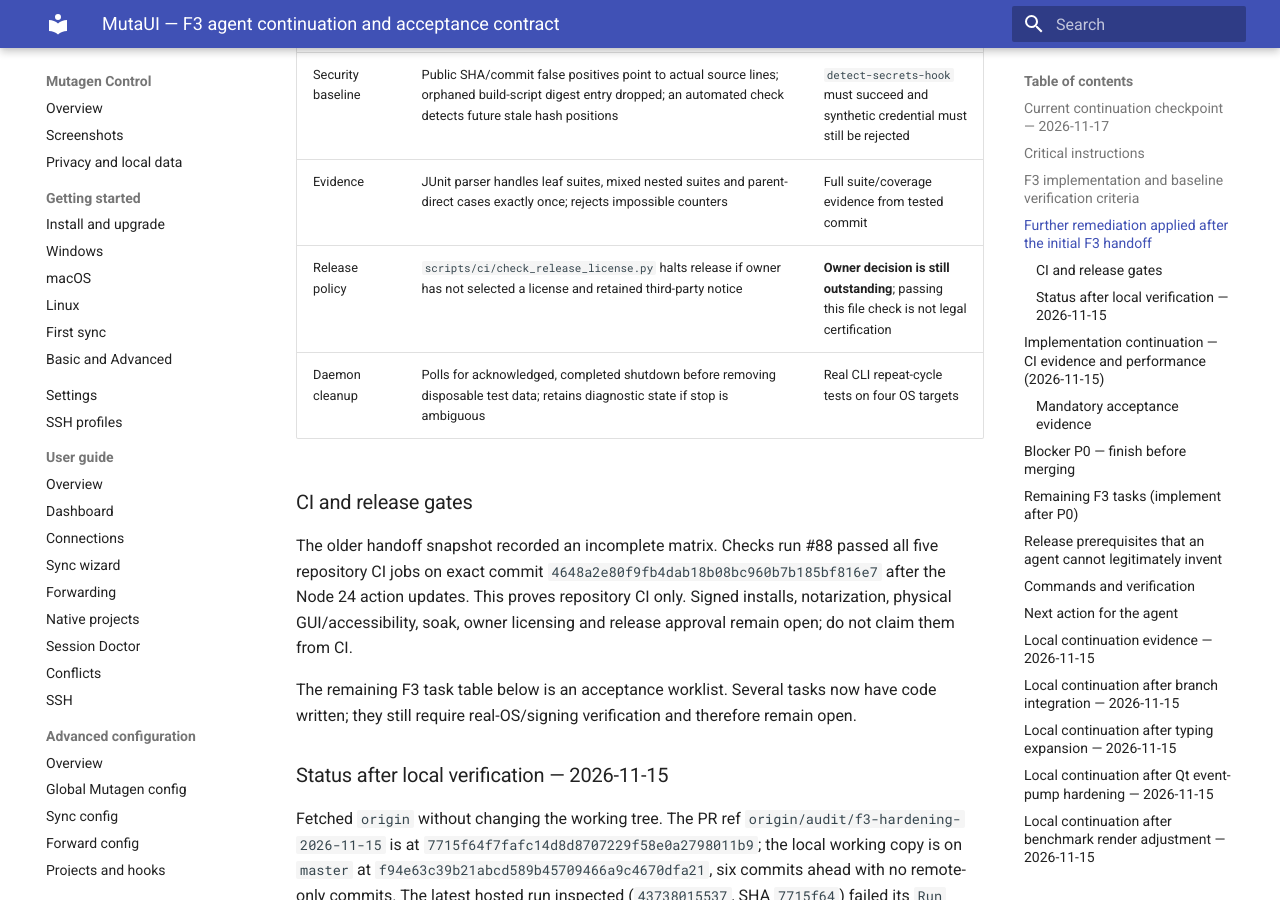
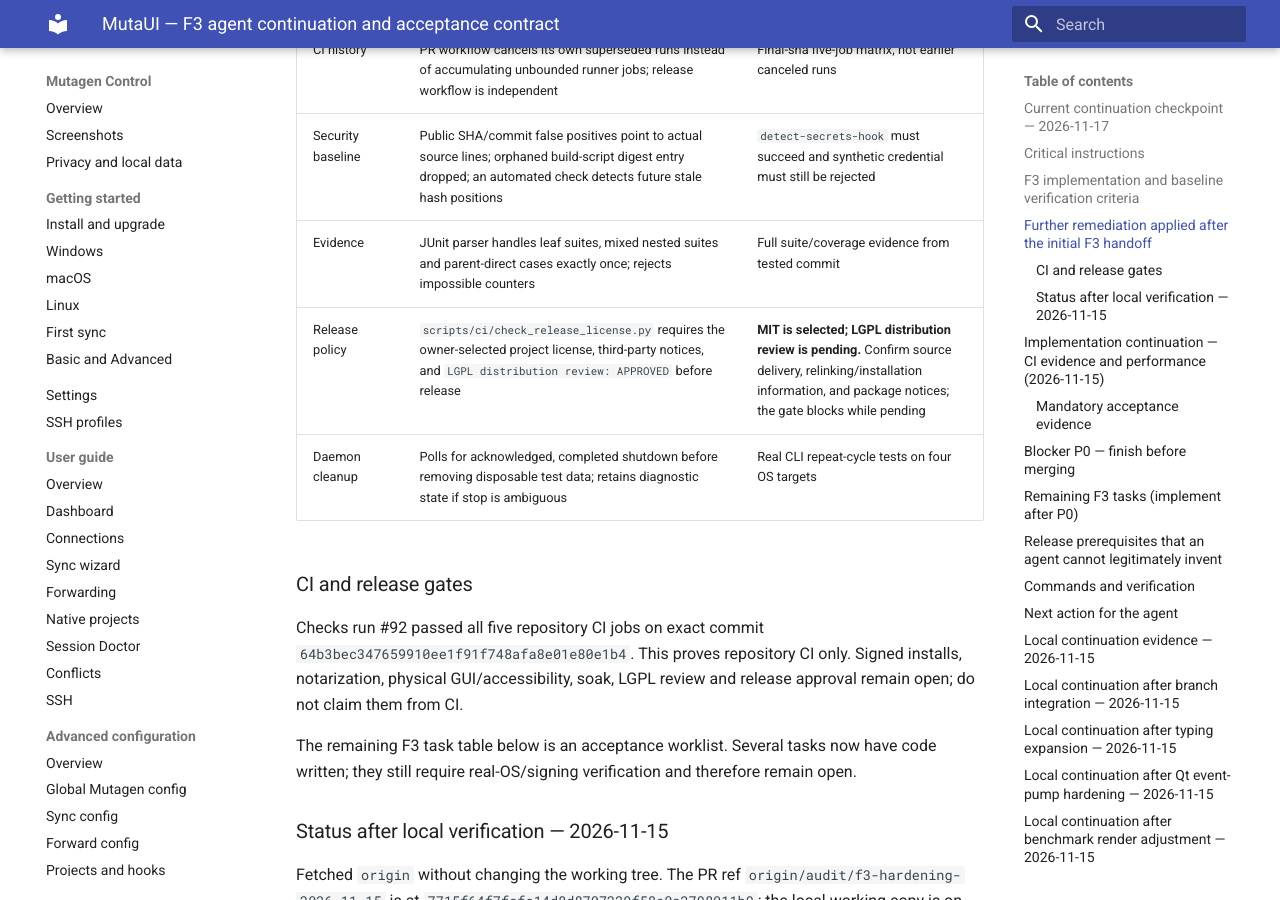
Before and after one commit to Harfusha/MutaUI, an MkDocs documentation site: the page built from docs/audits/F3_AGENT_REMAINING.md, in a window 1280 px wide and 900 px high, scrolled down 3813 px. Built offline with MkDocs 1.6.1 and Material for MkDocs 9.7.7, drawn with Linux system fonts in a browser that asks for light colours; some of the changed text lies outside the part shown.

Commit message:
docs: refresh F3 release blockers

```diff
--- a/docs/audits/F3_AGENT_REMAINING.md
+++ b/docs/audits/F3_AGENT_REMAINING.md
@@ -60,12 +60,12 @@ The following changes are committed. Current repository CI is recorded above; th
 | CI history | PR workflow cancels its own superseded runs instead of accumulating unbounded runner jobs; release workflow is independent | Final-sha five-job matrix, not earlier canceled runs |
 | Security baseline | Public SHA/commit false positives point to actual source lines; orphaned build-script digest entry dropped; an automated check detects future stale hash positions | `detect-secrets-hook` must succeed and synthetic credential must still be rejected |
 | Evidence | JUnit parser handles leaf suites, mixed nested suites and parent-direct cases exactly once; rejects impossible counters | Full suite/coverage evidence from tested commit |
-| Release policy | `scripts/ci/check_release_license.py` halts release if owner has not selected a license and retained third-party notice | **Owner decision is still outstanding**; passing this file check is not legal certification |
+| Release policy | `scripts/ci/check_release_license.py` requires the owner-selected project license, third-party notices, and `LGPL distribution review: APPROVED` before release | **MIT is selected; LGPL distribution review is pending.** Confirm source delivery, relinking/installation information, and package notices; the gate blocks while pending |
 | Daemon cleanup | Polls for acknowledged, completed shutdown before removing disposable test data; retains diagnostic state if stop is ambiguous | Real CLI repeat-cycle tests on four OS targets |
 
 ### CI and release gates
 
-The older handoff snapshot recorded an incomplete matrix. Checks run #88 passed all five repository CI jobs on exact commit `4648a2e80f9fb4dab18b08bc960b7b185bf816e7` after the Node 24 action updates. This proves repository CI only. Signed installs, notarization, physical GUI/accessibility, soak, owner licensing and release approval remain open; do not claim them from CI.
+Checks run #92 passed all five repository CI jobs on exact commit `64b3bec347659910ee1f91f748afa8e01e80e1b4`. This proves repository CI only. Signed installs, notarization, physical GUI/accessibility, soak, LGPL review and release approval remain open; do not claim them from CI.
 
 The remaining F3 task table below is an acceptance worklist. Several tasks now have code written; they still require real-OS/signing verification and therefore remain open.
 
@@ -135,7 +135,7 @@ Since the preceding handoff, **six additional implementation commits** were adde
 
 ## Release prerequisites that an agent cannot legitimately invent
 
-The owner must decide the license; provide Apple Developer ID, notary API credentials, Windows code-signing certificate through approved GitHub Actions secrets; and accept target platform GUI/a11y behavior. No credentials belong in commits, support bundles or logs.
+The project owner selected MIT. Before a binary release, an owner/legal reviewer must approve Qt/PySide and Paramiko LGPL fulfillment, including source delivery, relinking/installation information, and notices in every package. The owner must also provide Apple Developer ID, notary API credentials, and Windows code-signing certificate through GitHub Actions secrets, then accept target-platform GUI/accessibility behavior. No credentials belong in commits, support bundles, or logs.
 
 ## Commands and verification
 
```
